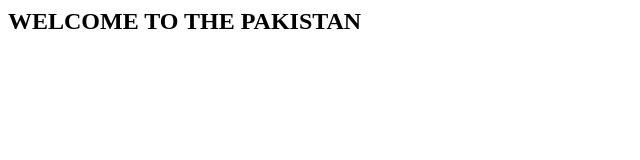
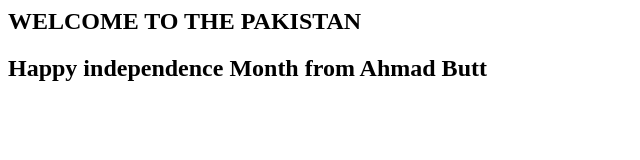
Before and after one commit to AhmadButt97/demo-project, a plain HTML site: page index.html in a window 1280 px wide. Shown: the whole page, without its empty margins (0-640 px from the left). Drawn offline with Linux system fonts and the light colour scheme.

Commit message:
final code

```diff
--- a/index.html
+++ b/index.html
@@ -1 +1,2 @@
 <h2>WELCOME TO THE PAKISTAN</h2>
+<h2>Happy independence Month from Ahmad Butt <h2>
```
